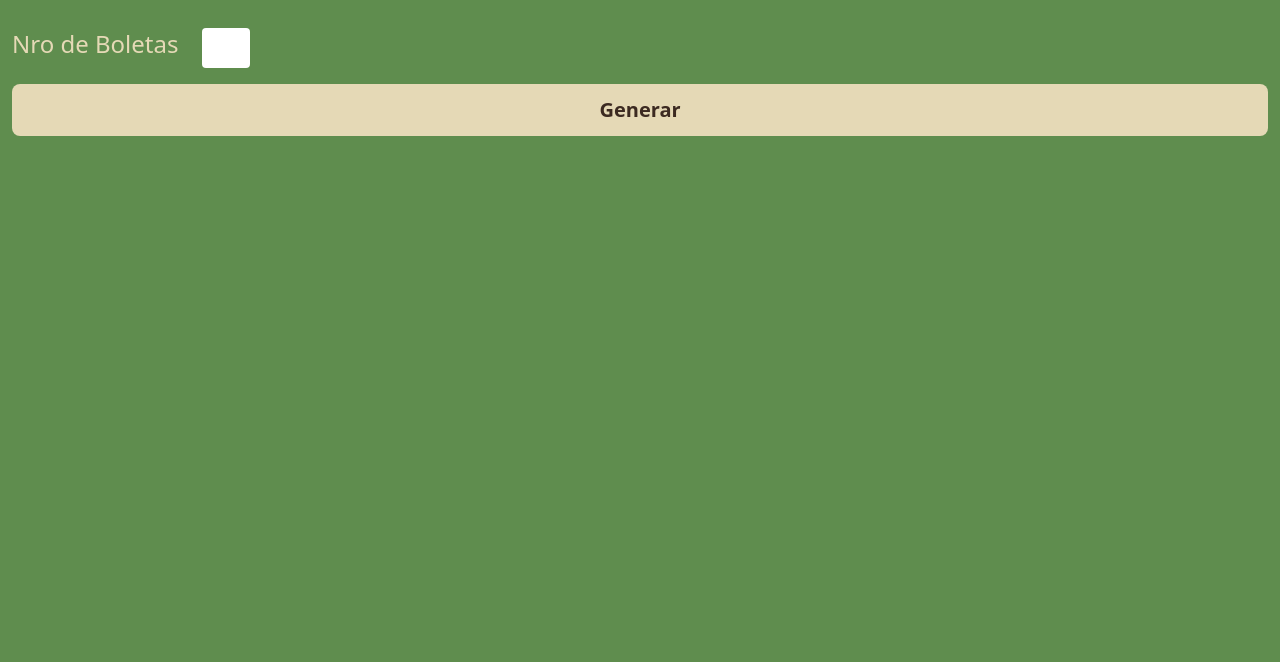
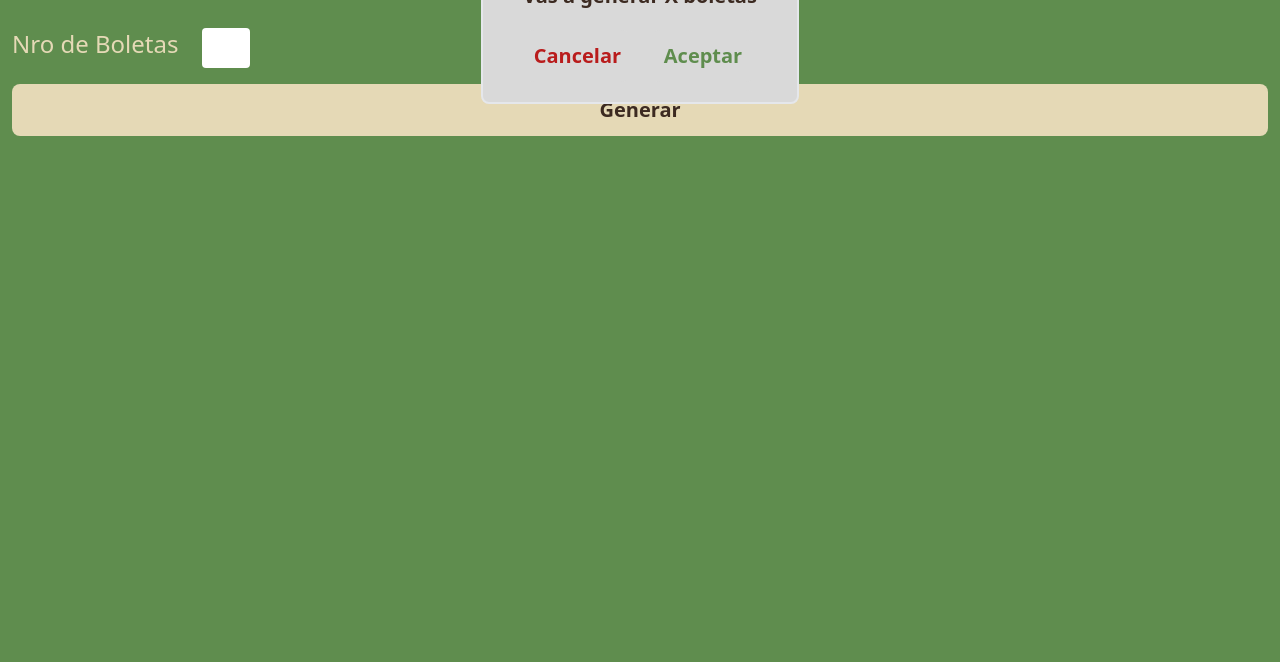
Before and after one commit to AndresCGO/Qvent, a website: page build/generate_ticket.html in a window 1280 px wide. Shown: the part 72-734 px from the top of the page. Drawn offline with Linux system fonts and the light colour scheme.

Commit message:
Popups update

```diff
--- a/build/generate_ticket.html
+++ b/build/generate_ticket.html
@@ -19,11 +19,11 @@
             <button type="button" class="bg-cream rounded-lg py-3 text-brown font-bold text-xl" id="generate_ticket">Generar</button>
         </form>
     </div>
-    <dialog class="p-5 bg-light-gray rounded-lg border-2 font-bold text-brown text-xl backdrop-blur-sm backdrop:bg-black-80 " id="generate_ticket_popUp">
+    <dialog open class="p-5 bg-light-gray rounded-lg border-2 font-bold text-brown text-xl backdrop-blur-sm backdrop:bg-black-80 " id="generate_ticket_popUp">
         <p class="p-5 text-center whitespace-nowrap">Vas a generar <span id="nberTickets">X </span> boletas</p>
         <div class="block mr-auto ml-auto flex flex-row justify-evenly">
-            <button type="button" class="rounded-lg bg-light p-2 bg-red-700" id="cancel_generate_ticket_PopUp_btn"> Cancelar</button>
-            <button type="button" class="rounded-lg bg-light p-3 bg-green-grass" id="accept_generate_ticket_PopUp_btn"> Aceptar </button>
+            <button type="button" class="rounded-lg bg-light p-2 text-red-700 bg-light-gray" id="cancel_generate_ticket_PopUp_btn"> Cancelar</button>
+            <button type="button" class="rounded-lg bg-light p-3 text-green-grass bg-light-gray" id="accept_generate_ticket_PopUp_btn"> Aceptar </button>
         </div>
     </dialog>
     <footer class="flex justify-center">
```
Also changed, not shown: build/create_event.html (+4 -4 lines), build/css/style.css.
